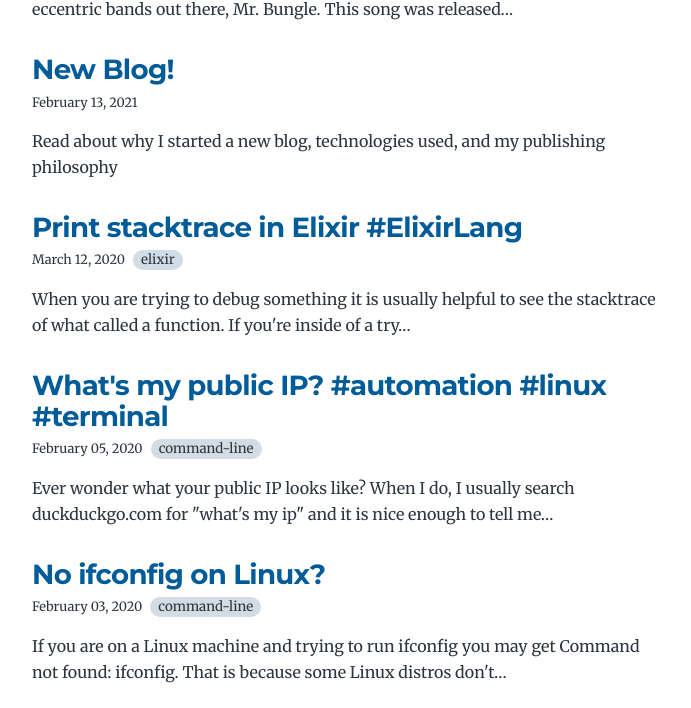
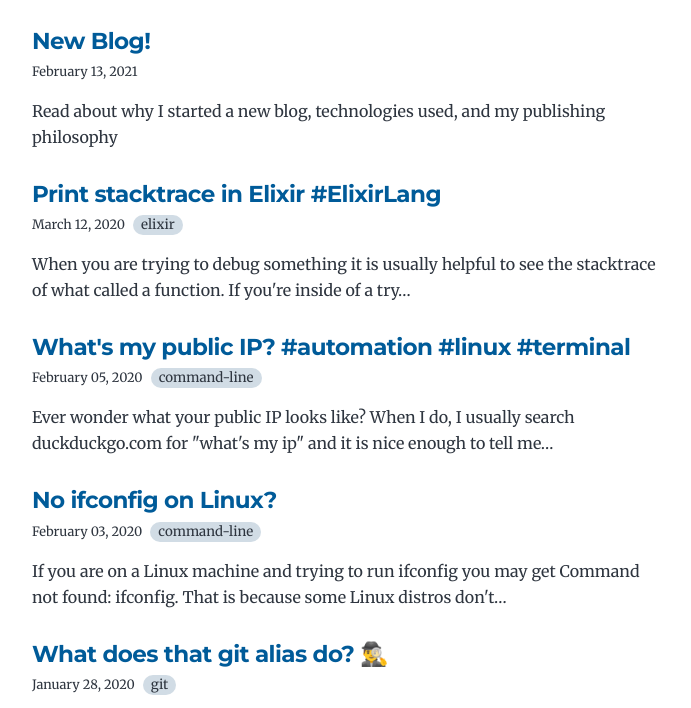
Before and after one commit to dkarter/retrovertigo, a Gatsby site: page / in a window 1280 px wide. Shown: the part 1007-1715 px from the top of the page, without its empty margins (292-983 px from the left). Built offline with nearby package versions, Linux system fonts and the light colour scheme; Gatsby itself is replaced by a stand-in of ours.

Commit message:
Fix post index header size

```diff
--- a/src/style.css
+++ b/src/style.css
@@ -288,7 +288,7 @@ kbd {
 }
 
 .post-list-item h2 {
-  font-size: var(--fontSize-4);
+  font-size: var(--fontSize-3);
   color: var(--color-primary);
   margin-bottom: var(--spacing-2);
   margin-top: var(--spacing-0);
```
